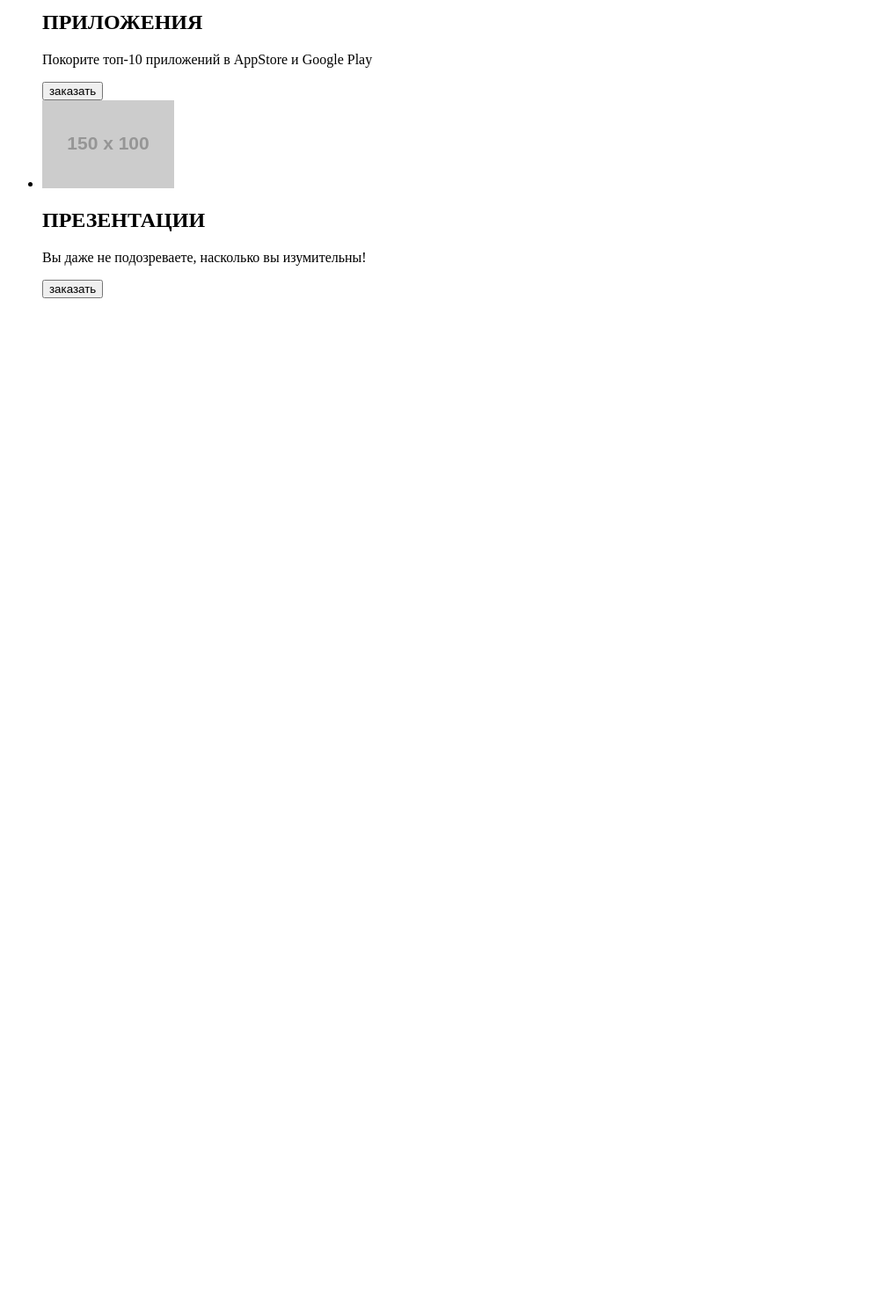
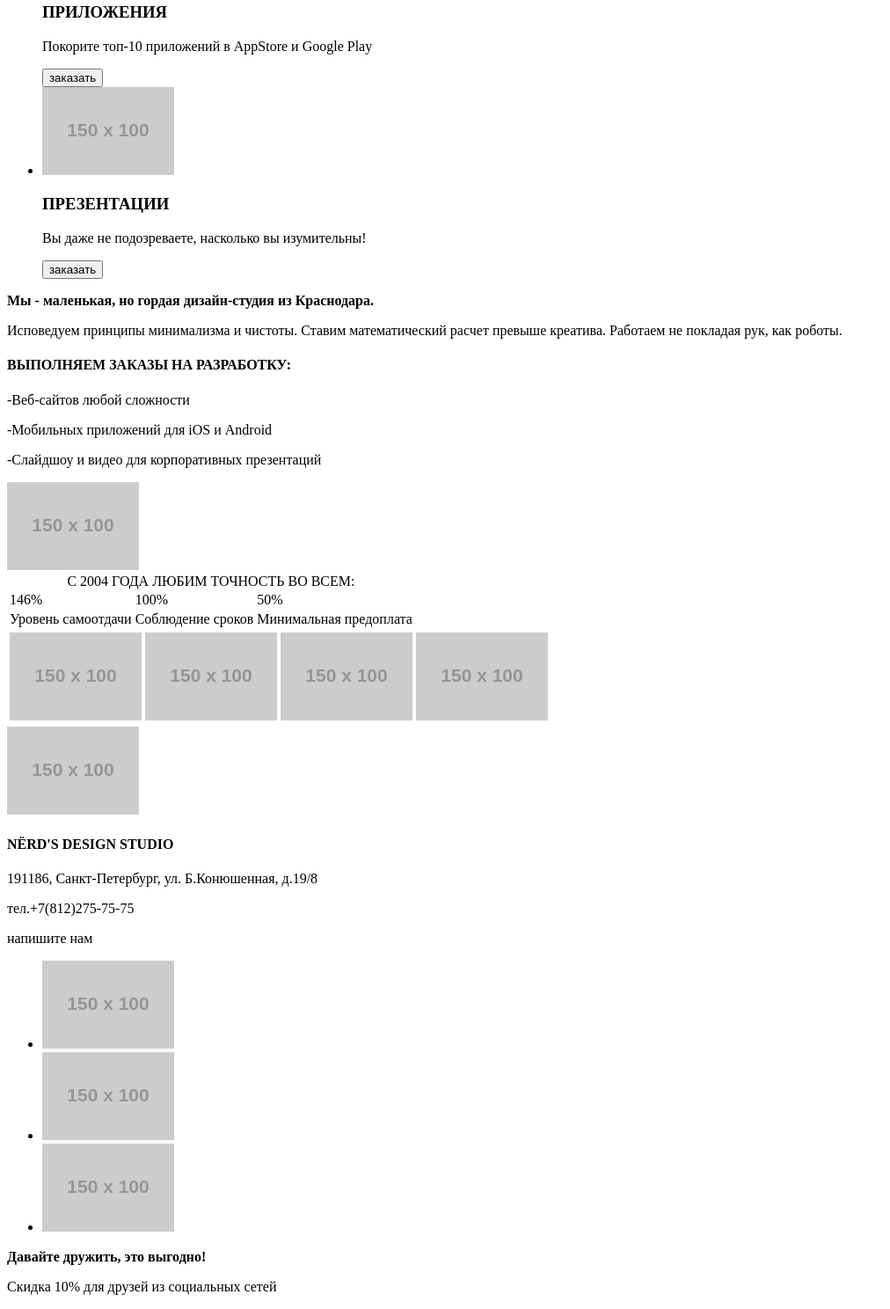
Before and after one commit to AnnaKanina/372395-nerds, a plain HTML site: page index-html.html in a window 1280 px wide. Shown: the part 910-2398 px from the top of the page at 88% size, without its empty margins (0-1012 px from the left). Before the commit the page ends 1265 px from the top, so only its background shows below. Drawn offline with Linux system fonts and the light colour scheme; placeholder pictures from the web are drawn by us.

Commit message:
Разметка всей страницы

```diff
--- a/index-html.html
+++ b/index-html.html
@@ -31,35 +31,90 @@
              <ul>
                  <li>
                      <img src="http://placehold.it/150x100">  <!-- красная картинка -->
-                     <h2>ВЕБ-САЙТЫ</h2>
+                     <h3>ВЕБ-САЙТЫ</h3>
                      <p>Мир никогда не будет прежним после того как увидит ваш сайт!</p>
                      <button type="button" class="red">заказать</button>
                  </li>
                  <li>
                      <img src="http://placehold.it/150x100">  <!-- зеленая картинка -->
-                     <h2>ПРИЛОЖЕНИЯ</h2>
+                     <h3>ПРИЛОЖЕНИЯ</h3>
                      <p>Покорите топ-10 приложений в AppStore и Google Play</p>
                      <button type="button" class="green">заказать</button>
                  </li>
                  <li>
                      <img src="http://placehold.it/150x100">  <!-- желтая картинка -->
-                     <h2>ПРЕЗЕНТАЦИИ</h2>
+                     <h3>ПРЕЗЕНТАЦИИ</h3>
                      <p>Вы даже не подозреваете, насколько вы изумительны!</p>
                      <button type="button" class="yelloy">заказать</button>
                  </li>
              </ul>
          </section>
-
+         <div class="notification">
+             <b>Мы - маленькая, но гордая дизайн-студия из Краснодара.</b>
+             <p>Исповедуем принципы минимализма и чистоты. Ставим математический расчет превыше креатива. Работаем не покладая рук, как роботы.</p>
+             <h4>ВЫПОЛНЯЕМ ЗАКАЗЫ НА РАЗРАБОТКУ:</h4>
+             <p><span class="big-dash">-</span>Веб-сайтов любой сложности</p>
+             <p><span class="big-dash">-</span>Мобильных приложений для iOS и Android</p>
+             <p><span class="big-dash">-</span>Слайдшоу и видео для корпоративных презентаций</p>
+         </div>
+         <article class="table-sign">
+             <img src="http://placehold.it/150x100">  <!-- nёrd's с фоном -->
+             <table>
+                 <caption>С 2004 ГОДА ЛЮБИМ ТОЧНОСТЬ ВО ВСЕМ:</caption>
+                 <tr>
+                     <td>146%</td>
+                     <td>100%</td>
+                     <td>50%</td>
+                 </tr>
+                 <tr>
+                     <td>Уровень самоотдачи</td>
+                     <td>Соблюдение сроков</td>
+                     <td>Минимальная предоплата</td>
+                 </tr>
+             </table>
+         </article>
+         <article class="table-board">
+             <table>
+                 <tr>
+                     <td>
+                         <a href="http://keksby.ru"> <!--html academy-->
+                             <img src="http://placehold.it/150x100">
+                         </a>
+                     </td>
+                     <td>
+                         <a href="http://keksby.ru"> <!--borodinski-->
+                             <img src="http://placehold.it/150x100">
+                         </a>
+                     </td>
+                     <td>
+                         <a href="http://keksby.ru"> <!--pink-->
+                             <img src="http://placehold.it/150x100">
+                         </a>
+                     </td>
+                     <td>
+                         <a href="http://keksby.ru"> <!--mishka-->
+                             <img src="http://placehold.it/150x100">
+                         </a>
+                     </td>
+                 </tr>
+             </table>
+         </article>
      </main>
-
      <footer>
+         <img src="http://placehold.it/150x100">  <!-- карта -->
+         <section class="adress">
+             <h4>NЁRD'S DESIGN STUDIO</h4>
+             <P>191186, Санкт-Петербург, ул. Б.Конюшенная, д.19/8</P>
+             <p>тел.+7(812)275-75-75</p>
+             <batton type="batton" class="adress">напишите нам</batton>
+         </section>
+         <ul>
+             <li><a href=""><img src="http://placehold.it/150x100"></a></li>  <!-- в контакте -->
+             <li><a href=""><img src="http://placehold.it/150x100"></a></li> <!-- фейсбук -->
+             <li><a href=""><img src="http://placehold.it/150x100"></a></li> <!-- инстаграмм -->
+         </ul>
+         <b>Давайте дружить, это выгодно!</b>
+         <p>Скидка 10% для друзей из социальных сетей</p>
      </footer>
-
-
-
-
-
-
-
   </body>
 </html>
```
